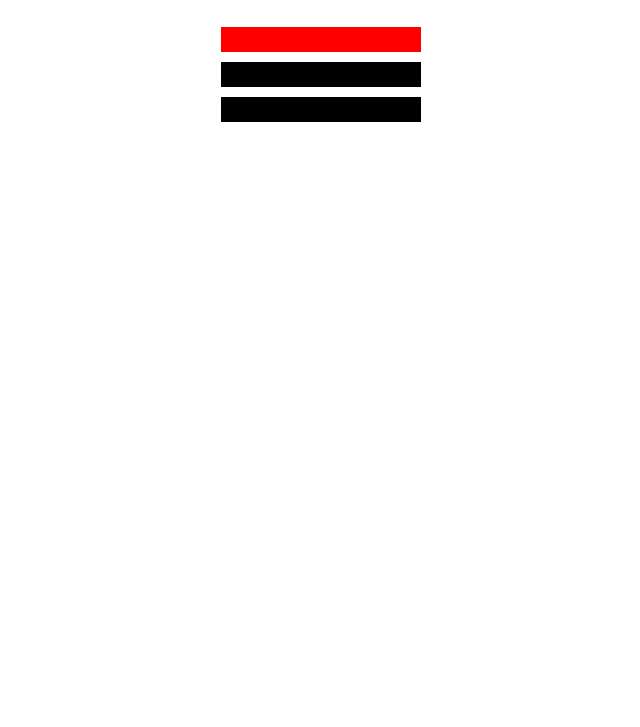
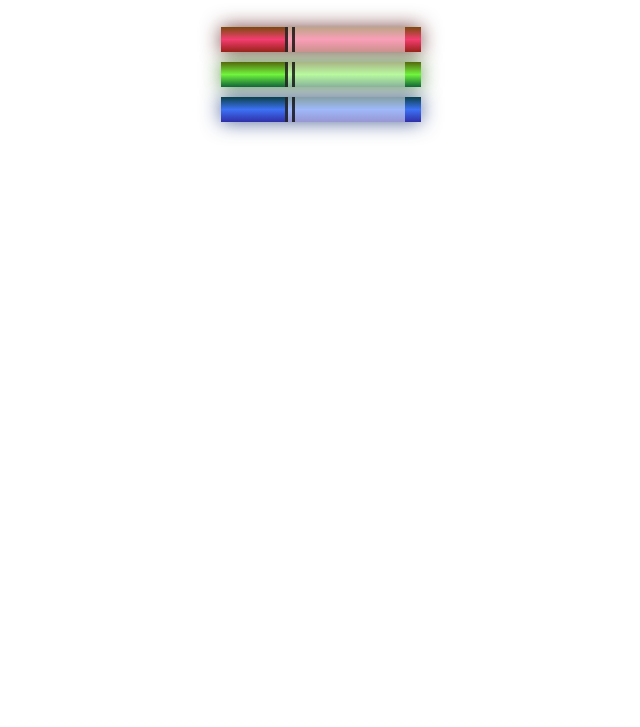
Before and after one commit to rick-rodriguez16/freecodecamp-practice, a plain HTML site: page markers/index.html in a window 1280 px wide. Shown: the part 73-800 px from the top of the page, without its empty margins (319-959 px from the left). Drawn offline with Linux system fonts and the light colour scheme.

Commit message:
Updating marker directory files

```diff
--- a/markers/index.html
+++ b/markers/index.html
@@ -11,13 +11,22 @@
     <h1>CSS Color Markers</h1>
     <div class="container">
         <div class="marker red">
+            <div class="cap"></div>
+            <div class="sleeve">
 
+            </div>
         </div>
-        <div class="marker two">
+        <div class="marker green">
+            <div class="cap"></div>
+            <div class="sleeve">
 
+            </div>
         </div>
-        <div class="marker three">
+        <div class="marker blue">
+            <div class="cap"></div>
+            <div class="sleeve">
 
+            </div>
         </div>
     </div>
 </body>
--- a/markers/styles.css
+++ b/markers/styles.css
@@ -13,14 +13,33 @@ h1 {
     height: 25px;
 }
 
-.red {
-    background-color: rgb(255, 0, 0);
+.cap {
+    width: 60px;
+    height: 25px;
 }
 
-.two {
-    background-color: rgb(0, 0, 0);
+.sleeve {
+    background-color: rgba(255, 255, 255, 0.5);
+    border-left: 10px double rgba(0, 0, 0, 0.75);
+    width: 110px;
+    height: 25px;
 }
 
-.three {
-    background-color: rgb(0, 0, 0);
+.cap, .sleeve {
+    display: inline-block;
 }
+
+.red {
+    background: linear-gradient(rgb(122, 74, 14), rgb(245, 62, 113), rgb(162, 27, 27));
+    box-shadow: 0 0 20px 0 rgba(83, 14, 14, 0.8);
+}
+
+.green {
+    background: linear-gradient(#55680D, #71F53E, #116C31);
+    box-shadow: 0 0 20px 0 #3B7E20CC;
+}
+
+.blue {
+    background: linear-gradient(hsl(186, 76%, 16%), hsl(223, 90%, 60%), hsl(240, 56%, 42%));
+    box-shadow: 0 0 20px 0 hsla(223, 59%, 31%, 0.8);
+}
```
